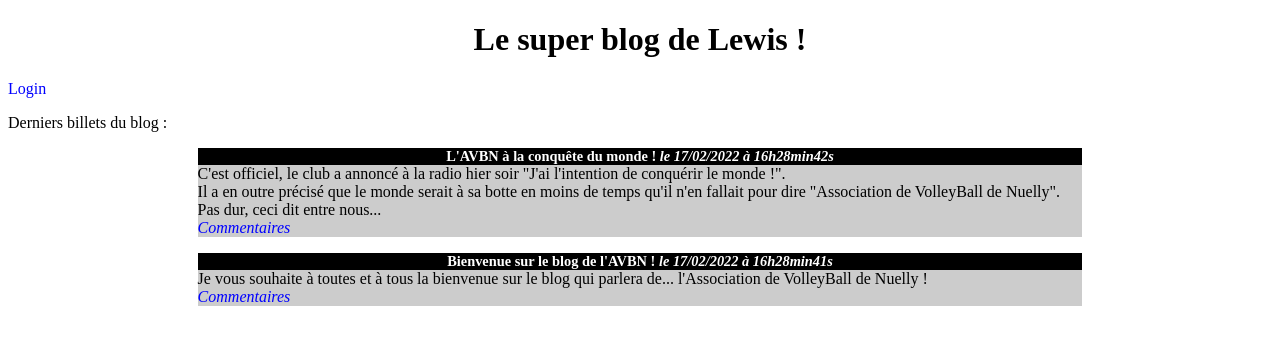
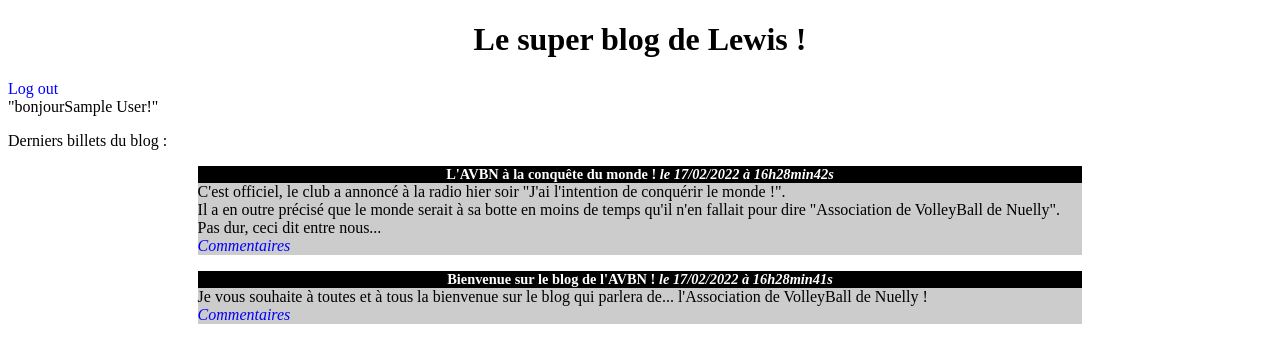
Before and after one commit to Kosmik56/php-blog, a PHP site: page /index.php in a window 1280 px wide. Shown: the top 363 px of the page. Run offline with PHP 8.4, Linux system fonts and the light colour scheme; the visitor is signed in with stand-in values (Sample User, id 1); data comes from the database, SQL or seed files in the repository.

Commit message:
added logout route, modified template to add username and created login and logout buttons

```diff
--- a/index.php
+++ b/index.php
@@ -32,6 +32,8 @@ try {
                 handleLogin();
             }
         } elseif ($_GET['action'] === 'logout') {
+            session_destroy();
+            callHomepage();
         } else {
             throw new Exception("La page que vous recherchez n'existe pas.");
         }
--- a/src/controllers/authentication_controller.php
+++ b/src/controllers/authentication_controller.php
@@ -10,6 +10,7 @@ function loginPage(){
 function handleLogin(){
 	$database = dbConnect();
     $statement = $database->prepare('select * from users where email=:email and password=:password');
+	$username = $database->prepare('select name from users where name=:name');
 
     $statement->execute([
 		'email' => $_POST['email'],
@@ -24,6 +25,7 @@ function handleLogin(){
 	}
 
 	//if $_SESSION is not empty with id or role or what ever, consider the user as logged in
+	$_SESSION['name'] = $username;
 	$_SESSION['user'] = $user;
 	header('location: index.php');
 	//the most robust and secure way to secure an app: keep it simple
--- a/templates/homepage.php
+++ b/templates/homepage.php
@@ -6,7 +6,10 @@ $title = "Le blog de Lewis"; ?>
 
 <?php ob_start(); ?>
 <h1>Le super blog de Lewis !</h1>
-<a href="index.php?action=login">Login</a>
+<?php  if (!isset($_SESSION['user'])) echo "<a href='index.php?action=login'>Login</a>";
+    else echo '<a href="index.php?action=logout">Log out</a><div> "bonjour' . $_SESSION['name'] . '!" </div>';
+?>
+
 <p>Derniers billets du blog :</p>
 
 <?php
```
